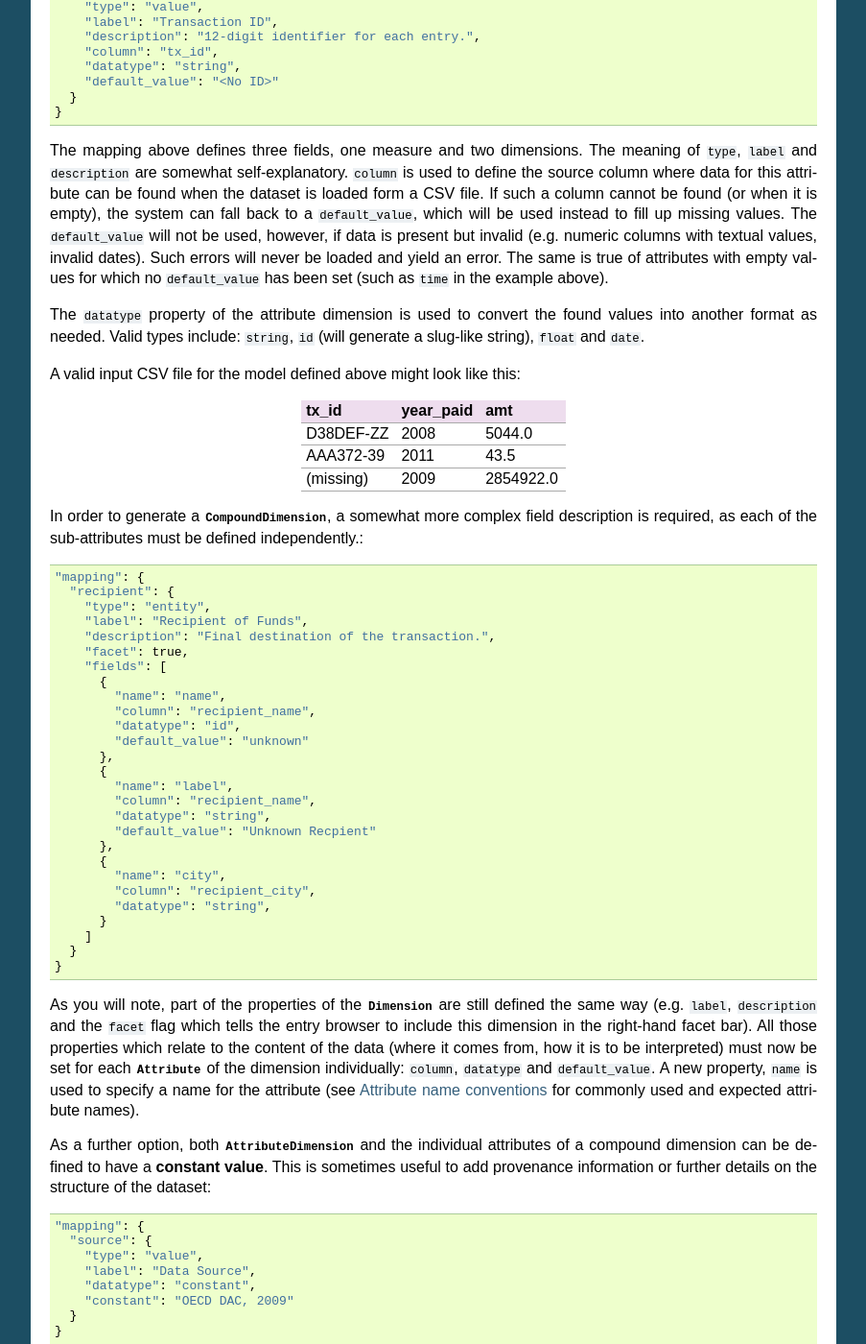
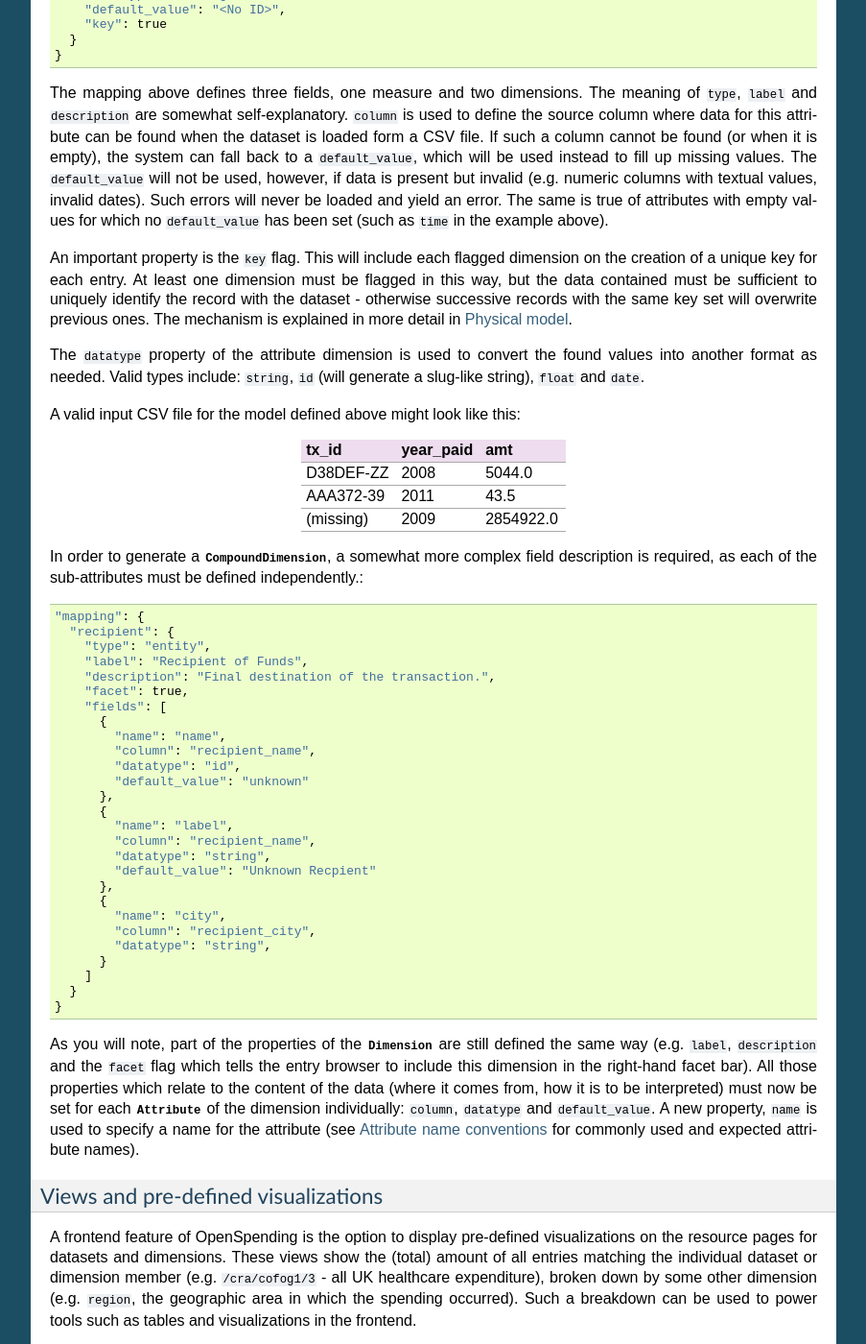
Before and after one commit to openspending/openspending, a Sphinx documentation site: the page built from doc/model/design.rst, in a window 1280 px wide and 1400 px high, scrolled down 2210 px. Shown: the whole window at 96% size, without its empty margins (198-1101 px from the left). Built offline with Sphinx 7.4.7, drawn with Linux system fonts in a browser that asks for light colours; some of the changed text lies outside the part shown.

Commit message:
update model documentation a bit.

```diff
--- a/doc/model/design.rst
+++ b/doc/model/design.rst
@@ -75,17 +75,12 @@ explained::
     "name": "machine-name",
     "label": "Nicer, human-friendly Title",
     "currency": "EUR",
-    "description": "This can be Markdown-formatted",
-    "unique_keys": ["foo.id", "transaction"]
+    "description": "This can be Markdown-formatted"
   }
 
 The ``name`` of the dataset will be part of each URL that refers to it, so it
 makes sense to choose a concise term without any special characters, such
 as spaces, symbols or text with accents or umlauts.
-
-The ``unique_keys`` property defines a set of attributes that can be
-combined to generate a unique identity for each entry in the dataset. The
-mechanism is explained in more detail in :ref:`physical-model`.
 
 ``currency`` is expected to be a valid, three-letter currency code, e.g.
 *EUR* or *USD*. All measures are by default assumed to be specified in
@@ -146,7 +141,8 @@ format is available::
       "description": "12-digit identifier for each entry.",
       "column": "tx_id",
       "datatype": "string",
-      "default_value": "<No ID>"
+      "default_value": "<No ID>",
+      "key": true
     }
   }
 
@@ -161,6 +157,13 @@ but invalid (e.g. numeric columns with textual values, invalid dates). Such
 errors will never be loaded and yield an error. The same is true of attributes
 with empty values for which no ``default_value`` has been set (such as
 ``time`` in the example above).
+
+An important property is the ``key`` flag. This will include each flagged
+dimension on the creation of a unique key for each entry. At least one
+dimension must be flagged in this way, but the data contained must be
+sufficient to uniquely identify the record with the dataset - otherwise
+successive records with the same key set will overwrite previous ones. The
+mechanism is explained in more detail in :ref:`physical-model`.
 
 The ``datatype`` property of the attribute dimension is used to convert the
 found values into another format as needed. Valid types include: ``string``,
@@ -218,22 +221,6 @@ and ``default_value``. A new property, ``name`` is used to specify a name for
 the attribute (see :ref:`name-conventions` for commonly used and expected
 attribute names).
 
-As a further option, both :py:class:`~.AttributeDimension` and the individual
-attributes of a compound dimension can be defined to have a **constant value**.
-This is sometimes useful to add provenance information or further details on the
-structure of the dataset::
-
-  "mapping": {
-    "source": {
-      "type": "value",
-      "label": "Data Source",
-      "datatype": "constant",
-      "constant": "OECD DAC, 2009"
-    }
-  }
-
-Note that the definition of a source column (and a default value) is of
-course not necessary for constant values.
 
 Views and pre-defined visualizations
 ''''''''''''''''''''''''''''''''''''
```
Also changed, not shown: other parts of doc/model/design.rst (+4 -4 lines).
